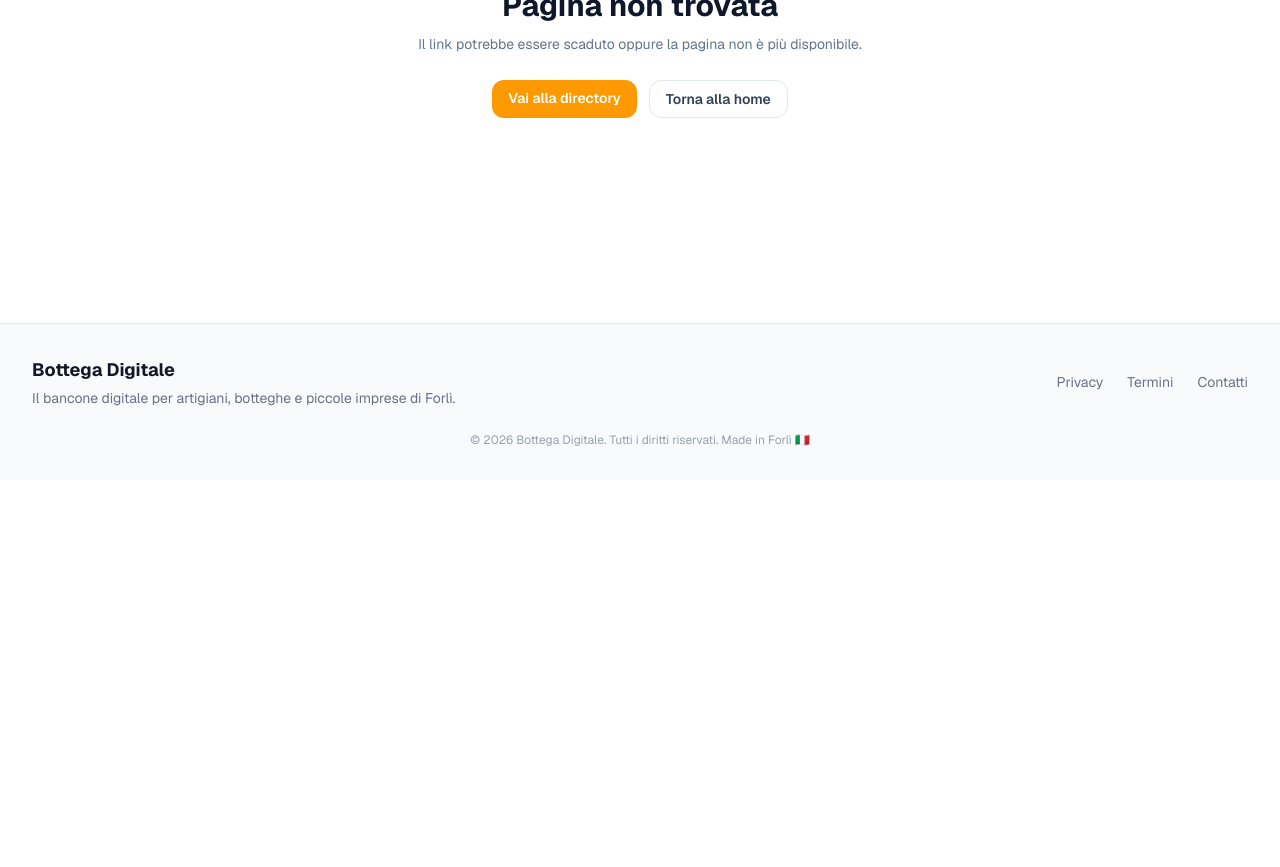
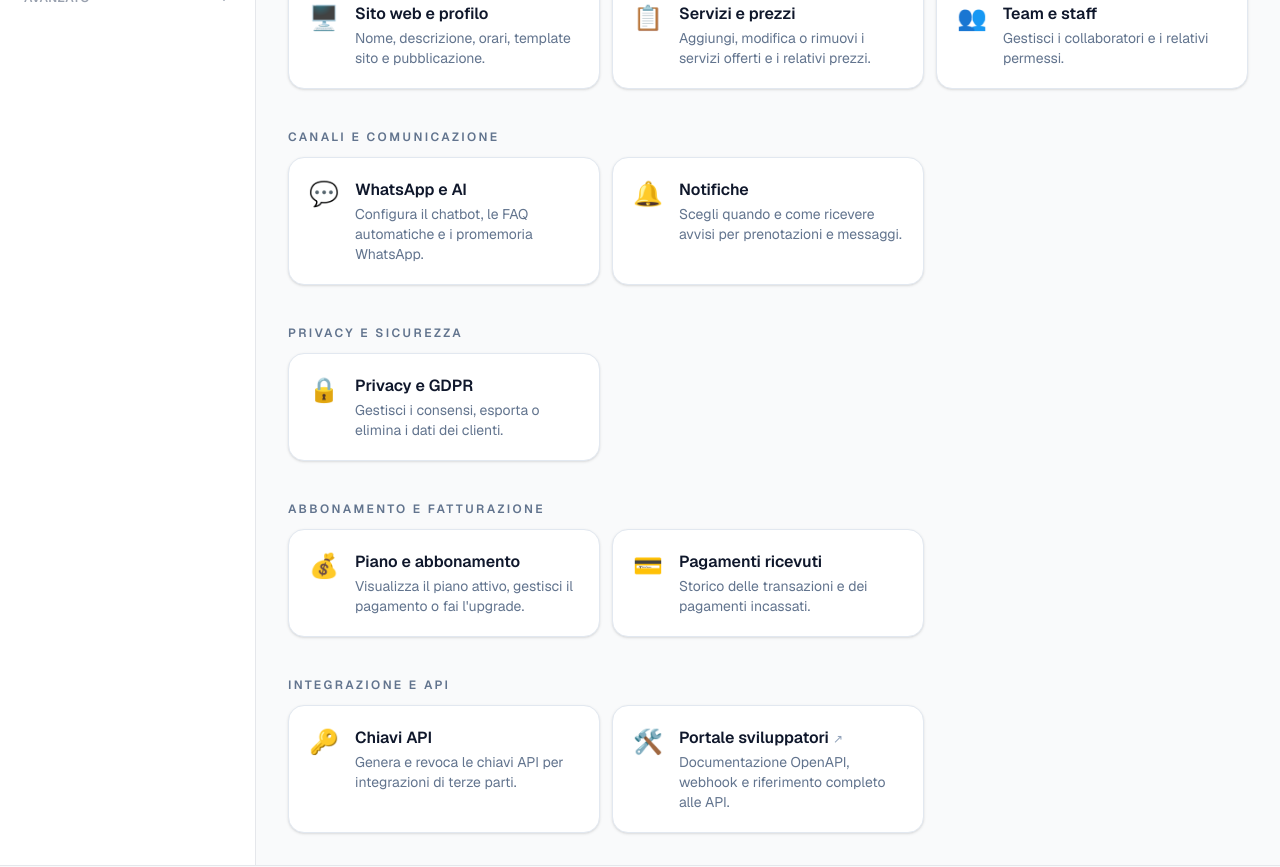
Before and after one commit to ForliLabs/bottega-digitale, a Next.js app: page /dashboard/settings in a window 1280 px wide. Before the commit this address had no page. Shown: the part 320-1187 px from the top of the page. Before the commit the page ends 800 px from the top, so only its background shows below. Built offline with nearby package versions, Linux system fonts and the light colour scheme.

Commit message:
feat(settings): add settings index page
Static hub page at /dashboard/settings that groups all configuration
areas into labelled sections (business profile, communication channels,
privacy/GDPR, billing, and API/developer integrations) with icon cards
linking to each sub-page.

```diff
--- /dev/null
+++ b/src/app/dashboard/settings/page.tsx
@@ -0,0 +1,149 @@
+import Link from "next/link";
+
+interface SettingsSection {
+  heading: string;
+  items: Array<{
+    icon: string;
+    label: string;
+    description: string;
+    href: string;
+    external?: boolean;
+  }>;
+}
+
+const SETTINGS_SECTIONS: SettingsSection[] = [
+  {
+    heading: "Profilo attività",
+    items: [
+      {
+        icon: "🖥️",
+        label: "Sito web e profilo",
+        description: "Nome, descrizione, orari, template sito e pubblicazione.",
+        href: "/dashboard/website",
+      },
+      {
+        icon: "📋",
+        label: "Servizi e prezzi",
+        description: "Aggiungi, modifica o rimuovi i servizi offerti e i relativi prezzi.",
+        href: "/dashboard/products",
+      },
+      {
+        icon: "👥",
+        label: "Team e staff",
+        description: "Gestisci i collaboratori e i relativi permessi.",
+        href: "/dashboard/staff",
+      },
+    ],
+  },
+  {
+    heading: "Canali e comunicazione",
+    items: [
+      {
+        icon: "💬",
+        label: "WhatsApp e AI",
+        description: "Configura il chatbot, le FAQ automatiche e i promemoria WhatsApp.",
+        href: "/dashboard/whatsapp",
+      },
+      {
+        icon: "🔔",
+        label: "Notifiche",
+        description: "Scegli quando e come ricevere avvisi per prenotazioni e messaggi.",
+        href: "/dashboard/notifications",
+      },
+    ],
+  },
+  {
+    heading: "Privacy e sicurezza",
+    items: [
+      {
+        icon: "🔒",
+        label: "Privacy e GDPR",
+        description: "Gestisci i consensi, esporta o elimina i dati dei clienti.",
+        href: "/dashboard/privacy",
+      },
+    ],
+  },
+  {
+    heading: "Abbonamento e fatturazione",
+    items: [
+      {
+        icon: "💰",
+        label: "Piano e abbonamento",
+        description: "Visualizza il piano attivo, gestisci il pagamento o fai l'upgrade.",
+        href: "/dashboard/billing",
+      },
+      {
+        icon: "💳",
+        label: "Pagamenti ricevuti",
+        description: "Storico delle transazioni e dei pagamenti incassati.",
+        href: "/dashboard/payments",
+      },
+    ],
+  },
+  {
+    heading: "Integrazione e API",
+    items: [
+      {
+        icon: "🔑",
+        label: "Chiavi API",
+        description: "Genera e revoca le chiavi API per integrazioni di terze parti.",
+        href: "/dashboard/settings/api",
+      },
+      {
+        icon: "🛠️",
+        label: "Portale sviluppatori",
+        description: "Documentazione OpenAPI, webhook e riferimento completo alle API.",
+        href: "/developers",
+        external: true,
+      },
+    ],
+  },
+];
+
+export default function SettingsPage() {
+  return (
+    <div className="space-y-10">
+      <section className="flex flex-col gap-3">
+        <p className="text-sm font-semibold uppercase tracking-[0.2em] text-amber-700">
+          Configurazione
+        </p>
+        <h1 className="text-3xl font-bold text-slate-900">Impostazioni</h1>
+        <p className="max-w-2xl text-sm leading-6 text-slate-600">
+          Configura il profilo della tua attività, i canali di comunicazione, la privacy e le integrazioni.
+        </p>
+      </section>
+
+      {SETTINGS_SECTIONS.map((section) => (
+        <section key={section.heading}>
+          <h2 className="mb-3 text-xs font-semibold uppercase tracking-[0.2em] text-slate-500">
+            {section.heading}
+          </h2>
+          <ul className="grid gap-3 sm:grid-cols-2 xl:grid-cols-3">
+            {section.items.map((item) => (
+              <li key={item.href}>
+                <Link
+                  href={item.href}
+                  {...(item.external ? { target: "_blank", rel: "noopener noreferrer" } : {})}
+                  className="group flex h-full items-start gap-4 rounded-2xl border border-slate-200 bg-white p-5 shadow-sm transition hover:border-amber-300 hover:shadow-md focus-visible:outline-none focus-visible:ring-2 focus-visible:ring-amber-400 focus-visible:ring-offset-1"
+                >
+                  <span className="shrink-0 text-2xl" aria-hidden="true">
+                    {item.icon}
+                  </span>
+                  <div className="min-w-0">
+                    <p className="font-semibold text-slate-900 group-hover:text-amber-700">
+                      {item.label}
+                      {item.external && (
+                        <span className="ml-1 text-xs font-normal text-slate-400">↗</span>
+                      )}
+                    </p>
+                    <p className="mt-0.5 text-sm leading-5 text-slate-500">{item.description}</p>
+                  </div>
+                </Link>
+              </li>
+            ))}
+          </ul>
+        </section>
+      ))}
+    </div>
+  );
+}
```
